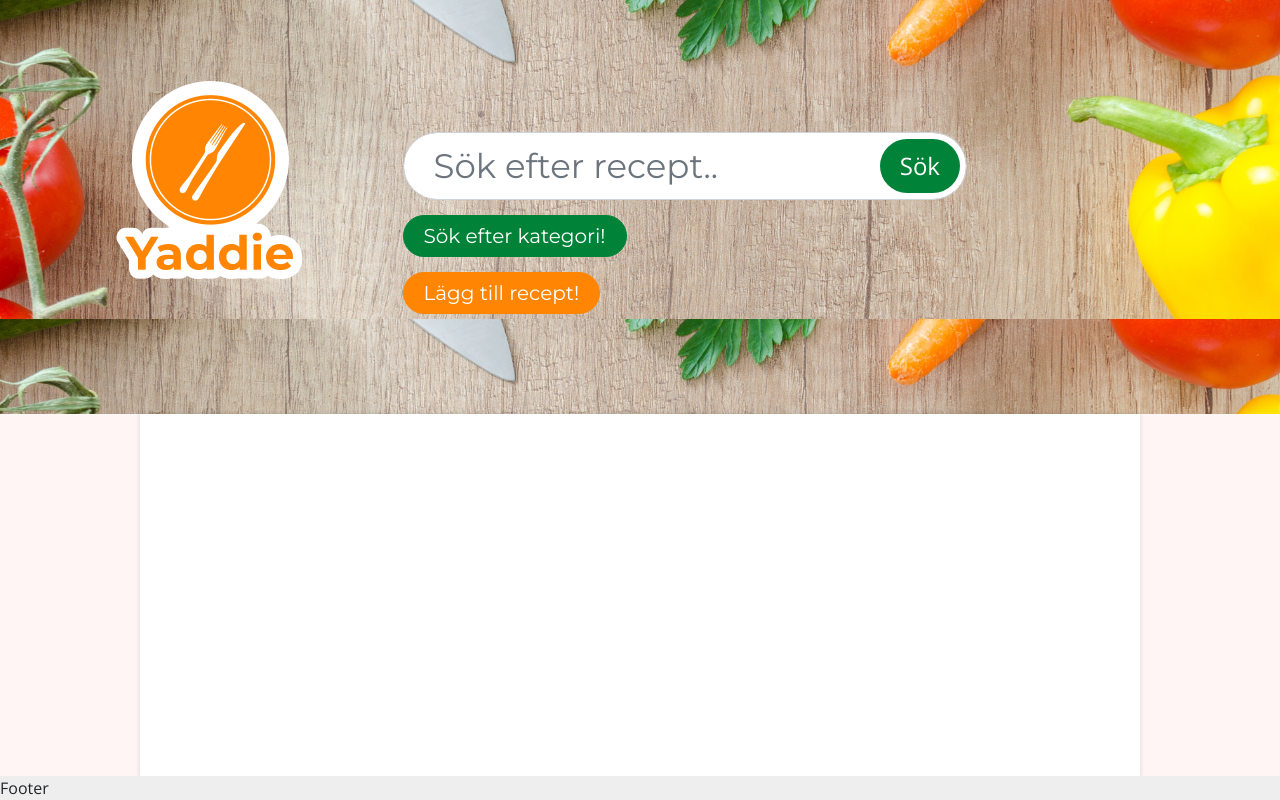
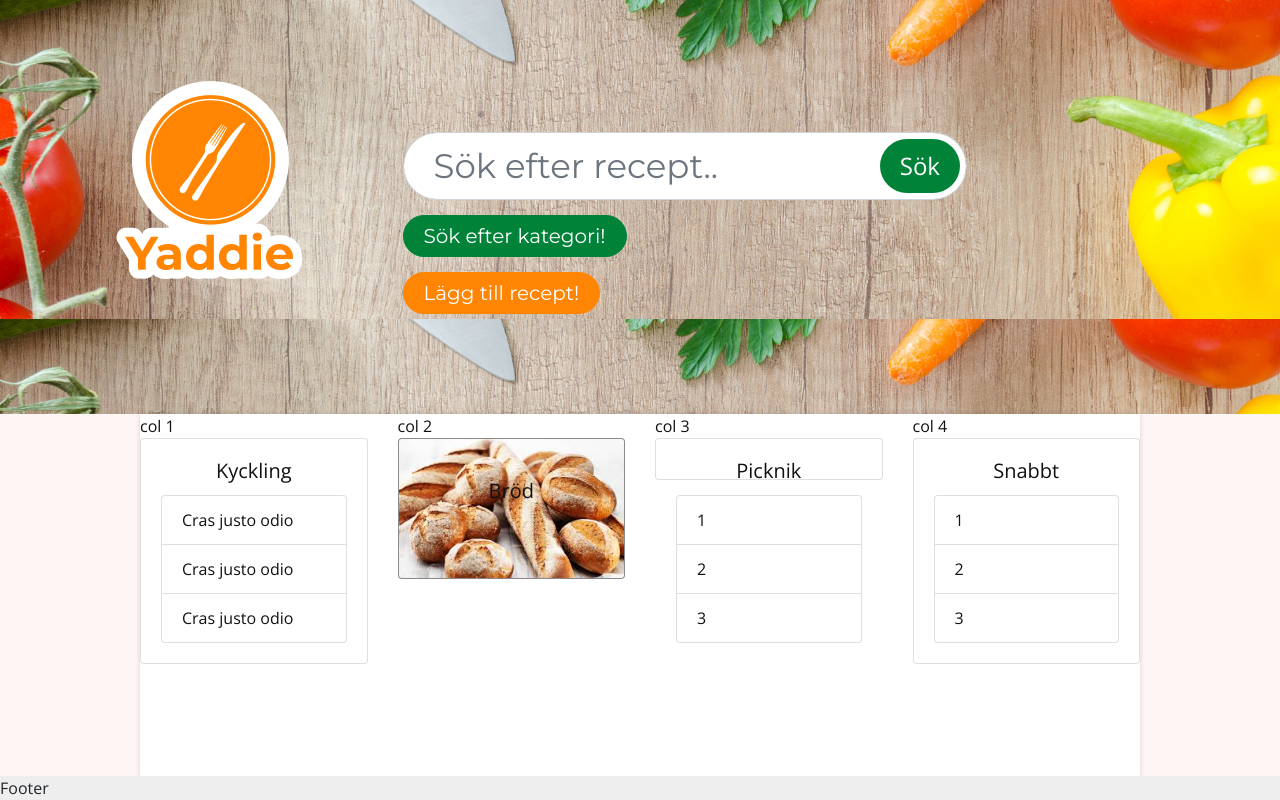
Before and after one commit to teeboteebo/yaddie-web, a React (Create React App) app: page /kategorier in a window 1280 px wide. Built offline with nearby package versions, Linux system fonts and the light colour scheme; grey boxes are pictures that could not be loaded.

Commit message:
categories view structure
not fully complete just a demo

```diff
--- a/src/App.js
+++ b/src/App.js
@@ -4,6 +4,7 @@ import { BrowserRouter as Router, Route, Switch } from 'react-router-dom'
 import Header from './components/Header'
 import StartPage from './views/StartPage'
 import Footer from './components/Footer'
+import CategoriesPage from './views/CategoriesPage'
 
 class App extends React.Component {
   render() {
@@ -14,6 +15,7 @@ class App extends React.Component {
           <main>
             <Switch>
               <Route exact path="/" component={StartPage} />
+              <Route exact path="/kategorier" component={CategoriesPage} />
             </Switch>
           </main>
           <Footer />
--- /dev/null
+++ b/src/components/Categories/index.js
@@ -0,0 +1,68 @@
+import React from 'react';
+import './styles.scss';
+import { Row, Col, ListGroup} from 'reactstrap';
+import background from '../../img/bröd.jpg';
+
+
+
+
+class Categories extends React.Component {
+    render() {
+        return (
+         <div>
+             <Row>
+                 <Col md={3}>col 1
+                 <div className="card">
+ <div className="card-body">
+    <h5 className="card-title text-center">Kyckling</h5>
+        <ListGroup variant="flush">
+            <li className="list-group-item">Cras justo odio</li>
+            <li className="list-group-item">Cras justo odio</li>
+            <li className="list-group-item">Cras justo odio</li>
+         </ListGroup>
+  </div>
+</div>
+
+                 </Col>
+                 <Col md={3}>col 2
+                 <div className="card categories-vy">
+                 <img className="card-img" src={background} alt={"background"}/>
+ <div class="card-img-overlay">
+ <div className="card-body">
+
+    <h5 className="card-title text-center">Bröd</h5>
+    </div>
+  </div>
+</div>
+                 </Col>
+                 <Col md={3}>col 3
+                 <div className="card">
+ <div className="card-body">
+     <div class="card-img-overlay">
+    <h5 className="card-title text-center">Picknik</h5>
+    <ListGroup variant="flush">
+            <li className="list-group-item">1</li>
+            <li className="list-group-item">2</li>
+            <li className="list-group-item">3</li>
+         </ListGroup>
+  </div>
+</div>
+</div>
+</Col>
+                 <Col md={3}>col 4
+                 <div className="card">
+ <div className="card-body">
+    <h5 className="card-title text-center">Snabbt</h5>
+    <ListGroup variant="flush">
+            <li className="list-group-item">1</li>
+            <li className="list-group-item">2</li>
+            <li className="list-group-item">3</li>
+         </ListGroup>  </div>
+</div></Col>
+             </Row>
+         </div>
+        )
+      }
+}
+
+export default Categories
--- /dev/null
+++ b/src/components/Categories/styles.scss
@@ -0,0 +1,3 @@
+.categories-vy{
+    background-image: url('/yaddie-web/src/img/bröd.jpg')!important;
+}
--- /dev/null
+++ b/src/views/CategoriesPage/index.js
@@ -0,0 +1,15 @@
+import React from 'react';
+import Categories from '../../components/Categories';
+
+
+class CategoriesPage extends React.Component {
+    render() {
+        return (
+         <div>
+             <Categories/>
+         </div>
+        )
+      }
+}
+
+export default CategoriesPage
```
Also changed, not shown: src/img/bröd.jpg (added).
